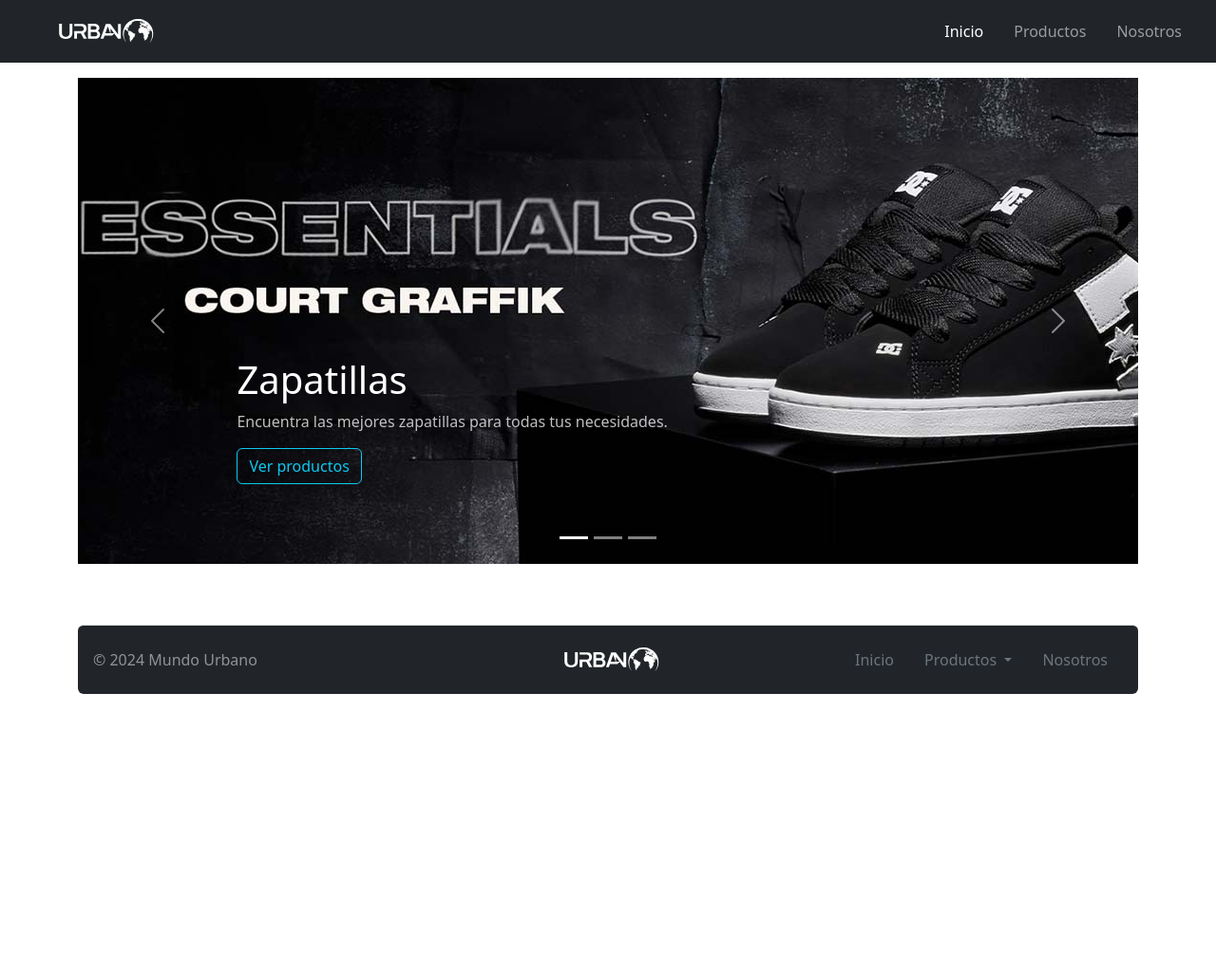
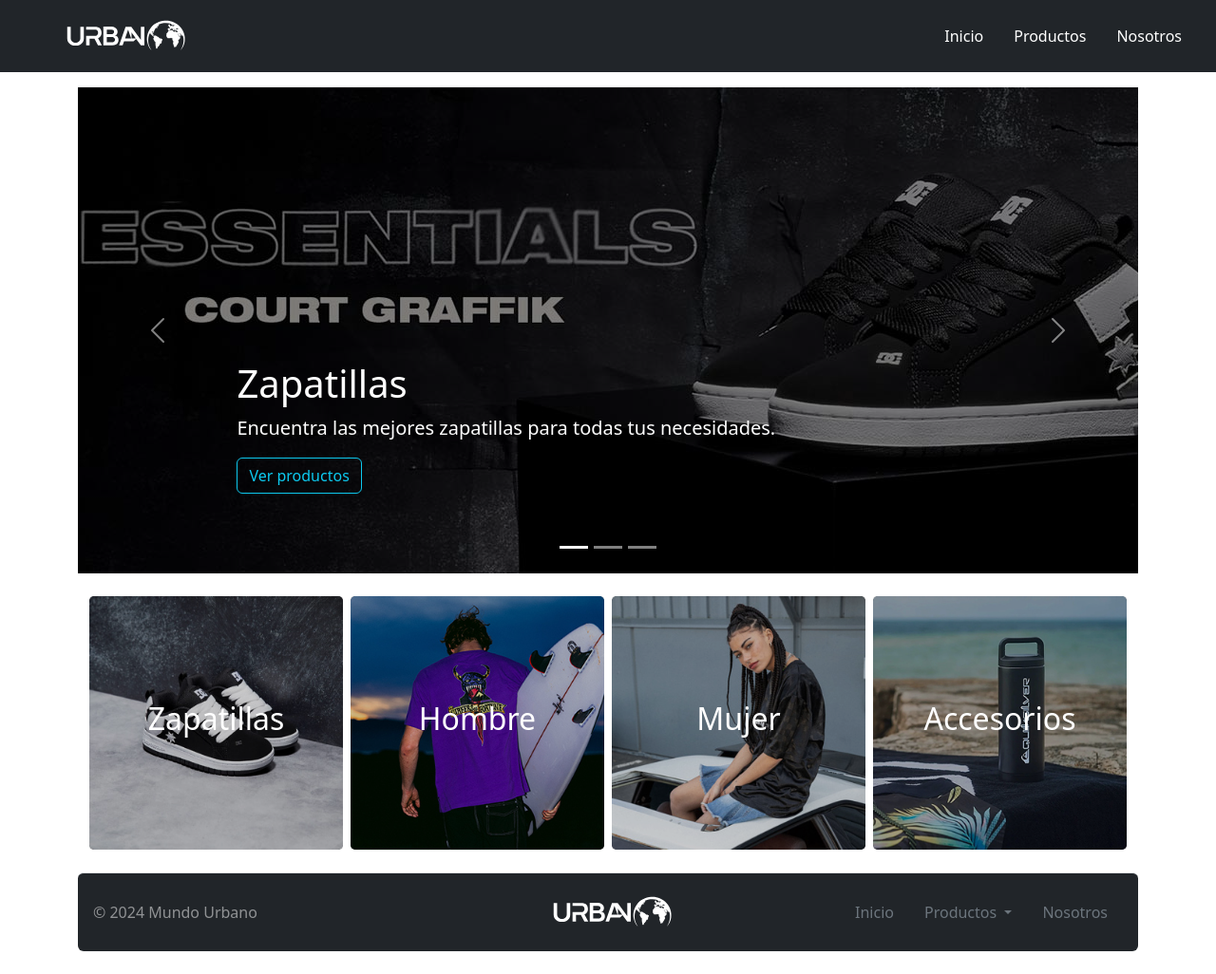
Before and after one commit to niknef/mundo_urbano, a PHP site: page / in a window 1280 px wide. Shown: the whole page at 95% size. Before the commit the page ends 731 px from the top, so only its background shows below. Run offline with PHP 8.4, Linux system fonts and the light colour scheme.

Commit message:
add: styles and functions

```diff
--- a/css/styles.css
+++ b/css/styles.css
@@ -1,22 +1,86 @@
+/* NAV-BAR*/
 .navbar-brand img {
-    height: 40px;
+    height: 50px;
 }
 
-.custom-dropdown .dropdown-menu {
-    border-radius: 0.2rem;
-    padding: 0.5rem;
-
+.navbar-nav .nav-link {
+    color: #fff;
+    transition: color 0.3s ease;
 }
 
-.custom-dropdown .dropdown-item {
-    color: #000000bb;
+.navbar-nav .nav-link:hover {
+    color: #0dcaf0;
 }
 
-.custom-dropdown .dropdown-item:hover {
-    background-color: #e9ecef;
-    color: #41BFB3;
+.custom-dropdown-content {
+    position: absolute;
+    top: 100%;
+    left: 0;
+    width: 100%;
+    background-color: #343a40;
+    box-shadow: 0px 8px 16px rgba(0, 0, 0, 0.2);
+    z-index: 1000;
+    justify-content: flex-end;
+    max-height: 0;
+    overflow: hidden;
+    opacity: 0;
+    visibility: hidden;
+    transition: max-height 0.4s ease, opacity 0.4s ease, visibility 0.4s;
 }
 
+.custom-dropdown:hover .custom-dropdown-content,
+.custom-dropdown-content:hover {
+    display: flex;
+    max-height: 300px;
+    opacity: 1;
+    visibility: visible;
+}
+
+.custom-dropdown-content a {
+    color: white;
+    padding: 12px 16px;
+    text-decoration: none;
+    display: inline-block;
+}
+
+.custom-dropdown-content a:hover {
+    background-color: #41BFB3;
+}
+
+
+@media (max-width: 991px) {
+    .custom-dropdown-content {
+        position: static;
+        display: flex;
+        box-shadow: none;
+        flex-direction: column;
+        justify-content: flex-start;
+        max-height: 0;
+        opacity: 0;
+        visibility: hidden;
+        transition: max-height 0.4s ease, opacity 0.4s ease, visibility 0.4s;
+    }
+
+    .navbar-toggler[aria-expanded="true"] + .navbar-collapse .custom-dropdown-content {
+        max-height: 300px;
+        opacity: 1;
+        visibility: visible;
+        display: flex;
+    }
+
+    .custom-dropdown-content{
+        margin-top: 10px;
+        padding: 0;
+        background-color: #212529;
+    }
+    .custom-dropdown-content a {
+        padding: 8px 16px;
+        border-top: 1px solid #41BFB3;
+        display: block;
+    }
+}
+
+/* FOOTER */
 footer .nav-link {
     color: #6c757d;
 }
@@ -26,93 +90,46 @@
     text-decoration: none;
 }
 
+/* CARD PRODUCTOS*/
 .custom-card .card {
     border: none;
-    transition: transform 0.3s ease;
+    transition: transform 0.1s ease;
 }
 
 .custom-card .card:hover {
     box-shadow: rgba(99, 99, 99, 0.2) 0px 2px 8px 0px;
-    transform: scale(1.005);
+    transform: scale(1.003);
 }
 
+/* CAROUSEL */
 .carousel {
     margin-top: 1rem;
     margin-bottom: 4rem;
 }
-  /* Since positioning the image, we need to help out the caption */
+
 .carousel-caption {
     bottom: 3rem;
     z-index: 10;
 }
 
-  /* Declare heights because of positioning of img element */
 .carousel-item {
     height: 32rem;
+    position: relative;
 }
 
-/* Contenedor oculto por defecto */
-.custom-dropdown-content {
+.carousel-overlay {
     position: absolute;
-    top: 100%;
+    top: 0;
     left: 0;
     width: 100%;
-    background-color: #343a40;
-    box-shadow: 0px 8px 16px rgba(0, 0, 0, 0.2);
-    z-index: 1000;
-    padding: 10px 0;
-    justify-content: flex-end;
-
-    /* Inicialmente oculto */
-    max-height: 0;
-    overflow: hidden;
-    opacity: 0;
-    transition: max-height 0.4s ease, opacity 0.4s ease;
+    height: 100%;
+    background: rgba(0, 0, 0, 0.5);
+    display: flex;
+    align-items: center;
+    justify-content: center;
 }
 
-.custom-dropdown:hover .custom-dropdown-content,
-.custom-dropdown-content:hover {
-    display: flex;
-    max-height: 300px; /* Ajusta este valor dependiendo del contenido */
-    opacity: 1;
+
+.boton-comprar:hover {
+    box-shadow: 0 4px 8px rgba(0, 0, 0, 0.3);
 }
-
-/* Alinear los elementos del menú horizontalmente en pantallas grandes */
-.custom-dropdown-content a {
-    color: white;
-    padding: 12px 16px;
-    text-decoration: none;
-    display: inline-block;
-}
-
-.custom-dropdown-content a:hover {
-    background-color: #495057;
-}
-
-/* Estilos para móviles */
-@media (max-width: 991px) {
-    .custom-dropdown-content {
-        position: static;
-        display: flex; /* Mostrar siempre el contenido en móviles */
-        box-shadow: none;
-        flex-direction: column; /* Asegura que los elementos estén en columnas en móviles */
-        justify-content: flex-start;
-        max-height: 0; /* Inicialmente oculto en móviles */
-        opacity: 0;
-        transition: max-height 0.4s ease, opacity 0.4s ease;
-    }
-
-    .navbar-toggler[aria-expanded="true"] + .navbar-collapse .custom-dropdown-content {
-        max-height: 300px; /* Ajusta este valor dependiendo del contenido */
-        opacity: 1;
-        display: flex; /* Mostrar el contenido al hacer clic en el menú hamburguesa */
-    }
-
-    .custom-dropdown-content a {
-        padding: 8px 16px;
-        background-color: #343a40;
-        border-top: 1px solid #495057;
-        display: block; /* Asegura que los enlaces ocupen todo el ancho */
-        text-align: left; /* Opcional, para alinear el texto a la izquierda */
-    }
-}
--- a/includes/productos.php
+++ b/includes/productos.php
@@ -182,7 +182,7 @@
             'marca' => 'Rusty',
             'tipo' => 'Mochila',
             'color' => 'Negro/Violeta',
-            'talles' => 'U',
+            'talles' => ['U'],
             'img' => 'accesorios/mochila-rusty-road.jpg',
             'descripcion' => 'Esta mochila de viaje y outdoor, con capacidad de 22 litros, está diseñada para la aventura y la comodidad. Sus dimensiones de 44 cm de alto, 31 cm de ancho y 16 cm de profundidad la hacen ideal para llevar lo esencial. Fabricada en poliéster resistente con detalles en red de poliéster.',
             'temporada' => 'Invierno, 2024',
@@ -194,7 +194,7 @@
             'marca' => 'Rusty',
             'tipo' => 'Medias Cortas',
             'color' => 'Mix',
-            'talles' => 'U',
+            'talles' => ['U'],
             'img' => 'accesorios/media-rusty-allday.jpg',
             'descripcion' => 'El pack de 5 medias All Day Invisible está diseñado para brindar comodidad y discreción en cualquier calzado. Fabricadas con materiales suaves y elásticos, estas medias invisibles se ajustan perfectamente al pie, proporcionando una sensación de ligereza durante todo el día.',
             'temporada' => 'Verano, 2024',
@@ -206,7 +206,7 @@
             'marca' => 'Rusty',
             'tipo' => 'Gorra',
             'color' => 'Negro',
-            'talles' => 'U',
+            'talles' => ['U'],
             'img' => 'accesorios/gorra-rusty-chronic-negra.jpg',
             'descripcion' => 'Gorra de gabardina elastizada con visera semi curva y logo bordado en 3D El calce esta regulado por elástico con personalizado de marca.',
             'temporada' => 'Invierno, 2024',
@@ -218,7 +218,7 @@
             'marca' => 'Rusty',
             'tipo' => 'Morral',
             'color' => 'Negro',
-            'talles' => 'U',
+            'talles' => ['U'],
             'img' => 'accesorios/morral-rusty-sicarius.jpg',
             'descripcion' => 'Este morral de cordura, con dimensiones de 18 cm de ancho, 24 cm de alto y 7 cm de profundidad, combina estilo y funcionalidad en un diseño compacto. Incluye un patch festoneado en el frente que le añade un toque distintivo.',
             'temporada' => 'Invierno, 2024',
--- a/index.php
+++ b/index.php
@@ -1,8 +1,11 @@
 <?php
-// Asumiendo que tienes un archivo `includes/productos.php` para productos
+//Traemos el array de productos
 require_once 'includes/productos.php';
+
+//Obtenemos la categoría seleccionada por url
 $categoriaSeleccionada = isset($_GET['categoria']) ? $_GET['categoria'] : FALSE;
 
+//Array con los links válidos
 $links_validos = [
     '404' => [
         'title' => '404 - Página no encontrada',
@@ -18,33 +21,57 @@
     ],
     'productos' => [
         'title' => $categoriaSeleccionada,
+    ],
+    'detalle_producto' => [
+        'title' => 'Detalle del Producto',
     ]
 ];
 
+//Obtenemos el link solicitado por url
 $link = isset($_GET['link']) ? $_GET['link'] : 'inicio';
 
-// Verifica si la sección solicitada es válida
+
+// Verificamos si la sección solicitada es válida
 if (!array_key_exists($link, $links_validos)) {
+    //si no es valida lo mandamos al 404
     $vista = '404';
 } else {
+    //si es valida la asignamos a la variable vista
     $vista = $link;
 }
 
+//Si se selecciona una categoría
 if ($categoriaSeleccionada) {
+    //Verificamos si la categoría seleccionada existe en el array de productos
     if (array_key_exists($categoriaSeleccionada, $productos)) {
+        //Si existe, asignamos el array de productos de esa categoría a la variable catalogo
         $catalogo = $productos[$categoriaSeleccionada];
-        $vista = 'productos'; // Cambiamos la vista a 'producto' si se selecciona una categoría
+        // Cambiamos la vista a 'productos' si se selecciona una categoría
+        $vista = 'productos';
     } else {
-        $catalogo = []; // Si la categoría no existe, asigna un array vacío
+        // Si la categoría no existe, asigna un array vacío
+        $catalogo = [];
     }
 } else {
+    //Si no se selecciona una categoría, mostramos todos los productos
     $catalogo = [];
-
+    // Unimos todos los productos en un solo array
     foreach ($productos as $subCatalogo) {
         $catalogo = array_merge($catalogo, $subCatalogo);
     }
 };
 
+// Obtén el ID del producto si está presente en la URL
+$idProducto = isset($_GET['id']) ? $_GET['id'] : FALSE;
+
+// Verifica si el ID está presente y si es un producto válido
+if ($idProducto && array_key_exists($idProducto, $catalogo)) {
+    // Si el ID es válido, cambiamos la vista a 'detalle_producto'
+    $vista = 'detalle_producto';
+} else if ($idProducto) {
+    // Si el ID no es válido, cambiamos la vista a '404'
+    $vista = '404';
+};
 ?>
 
 <!DOCTYPE html>
@@ -52,15 +79,17 @@
 <head>
     <meta charset="UTF-8">
     <meta name="viewport" content="width=device-width, initial-scale=1.0">
-    <title>Mundo Urbano | <?= $links_validos[$vista]['title'] ?></title>
+    <link rel="icon" href="./img/favicon.ico" type="image/x-icon">
+    <title>Mundo Urbano | <?= ucfirst($links_validos[$vista]['title']) ?></title>
     <!-- Bootstrap CSS -->
     <link href="https://cdn.jsdelivr.net/npm/bootstrap@5.2.0-beta1/dist/css/bootstrap.min.css" rel="stylesheet" integrity="sha384-0evHe/X+R7YkIZDRvuzKMRqM+OrBnVFBL6DOitfPri4tjfHxaWutUpFmBp4vmVor" crossorigin="anonymous">
     <link rel="stylesheet" href="https://cdn.jsdelivr.net/npm/bootstrap-icons@1.11.3/font/bootstrap-icons.min.css">
+    <!-- Estilos CSS -->
     <link href="css/styles.css" rel="stylesheet">
 </head>
 <body>
 
-<nav class="navbar navbar-expand-lg navbar-dark bg-dark px-3">
+<nav class="navbar navbar-expand-lg navbar-dark bg-dark px-3 sticky-top">
     <div class="container-fluid">
         <a class="navbar-brand" href="#">
             <img src="./img/logo.svg" alt="logo Mundo Urbano">
@@ -73,11 +102,11 @@
         <div class="collapse navbar-collapse" id="navbarNavDropdown">
             <ul class="navbar-nav ms-auto gap-3">
                 <li class="nav-item">
-                    <a class="nav-link active" href="index.php?link=inicio">Inicio</a>
+                    <a class="nav-link" href="index.php?link=inicio">Inicio</a>
                 </li>
                 <li class="nav-item custom-dropdown">
                     <a class="nav-link" href="index.php?link=todos_productos">Productos</a>
-                    <div class="custom-dropdown-content">
+                    <div class="custom-dropdown-content px-2">
                         <a href="index.php?link=todos_productos&categoria=zapatillas">Zapatillas</a>
                         <a href="index.php?link=todos_productos&categoria=hombre">Hombre</a>
                         <a href="index.php?link=todos_productos&categoria=mujer">Mujer</a>
@@ -94,7 +123,7 @@
 
 <main class="container">
     <?php
-    // Incluir la vista correspondiente según la sección actual
+    //Incluimos la vista correspondiente
     require_once "views/$vista.php";
     ?>
 </main>
--- a/views/inicio.php
+++ b/views/inicio.php
@@ -1,5 +1,5 @@
 <header>
-<div id="myCarousel" class="carousel slide mb-6" data-bs-ride="carousel">
+    <div id="myCarousel" class="carousel slide mb-4" data-bs-ride="carousel">
         <div class="carousel-indicators">
             <button type="button" data-bs-target="#myCarousel" data-bs-slide-to="0" class="active" aria-current="true" aria-label="Slide 1"></button>
             <button type="button" data-bs-target="#myCarousel" data-bs-slide-to="1" aria-label="Slide 2"></button>
@@ -10,33 +10,39 @@
             <!-- Zapatillas Slide -->
             <div class="carousel-item active">
                 <img src="img/banner/banner-zapas-dc.jpg" alt="Banner Dc Zapatillas" class="bd-placeholder-img" height="100%">
+                <div class="carousel-overlay">
                     <div class="container">
                         <div class="carousel-caption text-start">
                             <h1>Zapatillas</h1>
-                    <p class="opacity-75">Encuentra las mejores zapatillas para todas tus necesidades.</p>
-                    <p><a class="btn btn-outline-info" href="index.php?link=todos_productos&categoria=zapatillas">Ver productos</a></p>
+                            <p class="fs-5 fw-light">Encuentra las mejores zapatillas para todas tus necesidades.</p>
+                            <p ><a class="btn btn-outline-info" href="index.php?link=todos_productos&categoria=zapatillas">Ver productos</a></p>
+                        </div>
                     </div>
                 </div>
             </div>
             <!-- Hombre Slide -->
             <div class="carousel-item">
                 <img src="img/banner/banner-hombre-dc.jpg" alt="Banner Dc Zapatillas" class="bd-placeholder-img" height="100%">
+                <div class="carousel-overlay">
                     <div class="container">
                         <div class="carousel-caption">
                             <h1>Hombre</h1>
-                    <p>Descubre nuestra colección para hombre, desde ropa hasta accesorios.</p>
+                            <p class="fs-5 fw-light">Descubre nuestra colección para hombre, desde ropa hasta accesorios.</p>
                             <p><a class="btn btn-outline-info" href="index.php?link=todos_productos&categoria=hombre">Ver productos</a></p>
+                        </div>
                     </div>
                 </div>
             </div>
             <!-- Mujer Slide -->
             <div class="carousel-item">
                 <img src="img/banner/banner-rusty-mujer.jpg" alt="Banner Dc Zapatillas" class="bd-placeholder-img" height="100%">
+                <div class="carousel-overlay">
                     <div class="container">
                         <div class="carousel-caption text-end">
                             <h1>Mujer</h1>
-                    <p>Explora nuestra selección de productos para mujer, con estilos para todas.</p>
+                            <p class="fs-5 fw-light">Explora nuestra selección de productos para mujer, con estilos para todas.</p>
                             <p><a class="btn btn-outline-info" href="index.php?link=todos_productos&categoria=mujer">Ver productos</a></p>
+                        </div>
                     </div>
                 </div>
             </div>
@@ -51,3 +57,58 @@
         </button>
     </div>
 </header>
+
+<section>
+    <div class="container custom-card rounded-1">
+        <div class="row g-2">
+
+            <div class="col-12 col-md-3">
+                <a href="index.php?link=todos_productos&categoria=zapatillas" class="text-decoration-none">
+                    <div class="card text-bg-dark position-relative">
+                        <img src="./img/banner/zapatillas-banner-cat.jpg" class="card-img" alt="Banner Categoria Zapatillas" style="object-fit: cover;">
+                        <div class="overlay position-absolute w-100 h-100 rounded-1" style="background-color: rgba(0, 0, 0, 0.2);"></div>
+                        <div class="card-img-overlay d-flex align-items-center justify-content-center">
+                            <h2 class="card-title text-center">Zapatillas</h2>
+                        </div>
+                    </div>
+                </a>
+            </div>
+
+            <div class="col-12 col-md-3">
+                <a href="index.php?link=todos_productos&categoria=hombre" class="text-decoration-none">
+                    <div class="card text-bg-dark position-relative">
+                        <img src="./img/banner/hombre-banner-cat.jpg" class="card-img" alt="Baner Categoria Hombre" style="object-fit: cover;">
+                        <div class="overlay position-absolute w-100 h-100 rounded-1" style="background-color: rgba(0, 0, 0, 0.2);"></div>
+                        <div class="card-img-overlay d-flex align-items-center justify-content-center">
+                            <h2 class="card-title text-center">Hombre</h2>
+                        </div>
+                    </div>
+                </a>
+            </div>
+
+            <div class="col-12 col-md-3">
+                <a href="index.php?link=todos_productos&categoria=mujer" class="text-decoration-none">
+                    <div class="card text-bg-dark position-relative">
+                        <img src="./img/banner/mujer-banner-cat.jpg" class="card-img" alt="Baner Categoria Mujer" style="object-fit: cover;">
+                        <div class="overlay position-absolute w-100 h-100 rounded-1" style="background-color: rgba(0, 0, 0, 0.2);"></div>
+                        <div class="card-img-overlay d-flex align-items-center justify-content-center">
+                            <h2 class="card-title text-center">Mujer</h2>
+                        </div>
+                    </div>
+                </a>
+            </div>
+
+            <div class="col-12 col-md-3">
+                <a href="index.php?link=todos_productos&categoria=accesorios" class="text-decoration-none">
+                    <div class="card text-bg-dark position-relative">
+                        <img src="./img/banner/accesorios-banner-cat.jpg" class="card-img" alt="Baner Categoria Accesorios" style="object-fit: cover;">
+                        <div class="overlay position-absolute w-100 h-100 rounded-1" style="background-color: rgba(0, 0, 0, 0.2);"></div>
+                        <div class="card-img-overlay d-flex align-items-center justify-content-center">
+                            <h2 class="card-title text-center">Accesorios</h2>
+                        </div>
+                    </div>
+                </a>
+            </div>
+        </div>
+    </div>
+</section>
```
Also changed, not shown: views/detalle_producto.php (added, +37 -0 lines), views/nosotros.php (+37 -0 lines), views/productos.php (+5 -7 lines), views/todos_productos.php (+6 -8 lines), img/banner/accesorios-banner-cat.jpg (added), img/banner/hombre-banner-cat.jpg (added), img/banner/mujer-banner-cat.jpg (added), img/banner/sobre-nosotros-banner.jpg (added), img/banner/zapatillas-banner-cat.jpg (added), img/favicon.ico (added). Lines whose indentation alone changed are shown as unchanged.
